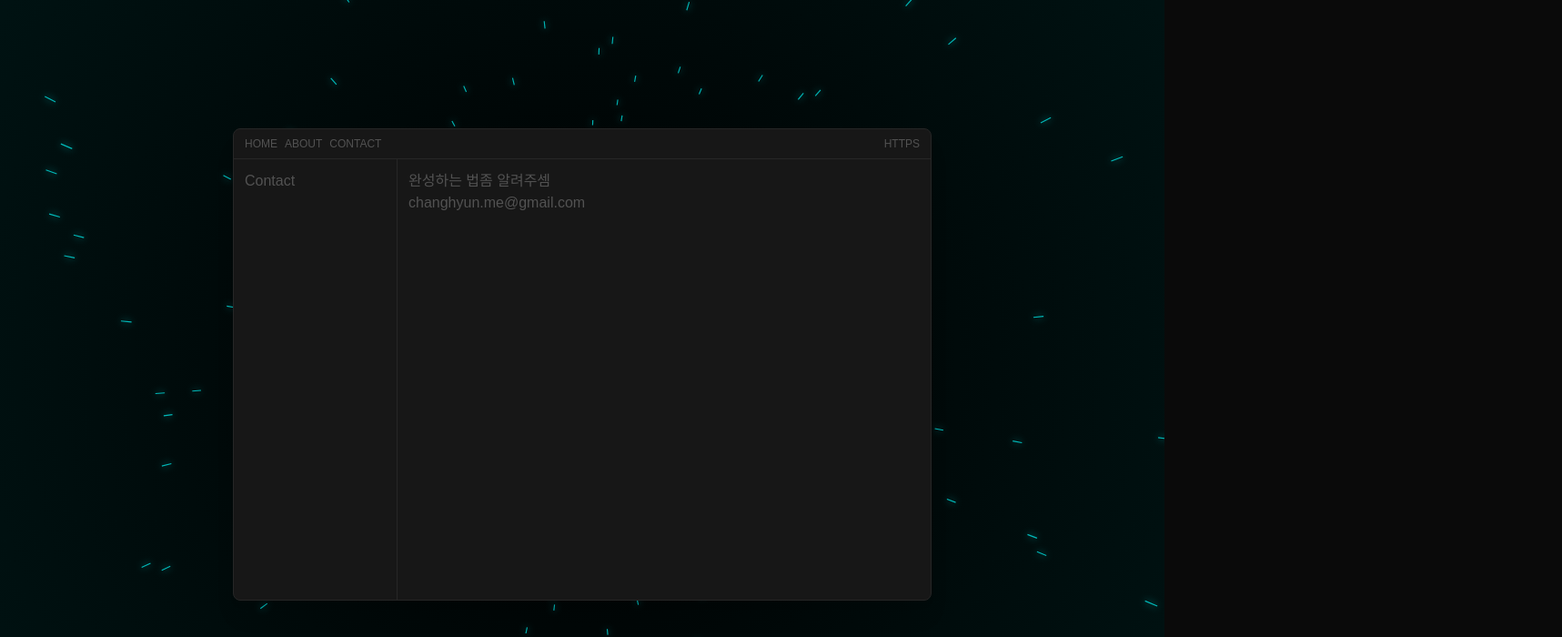
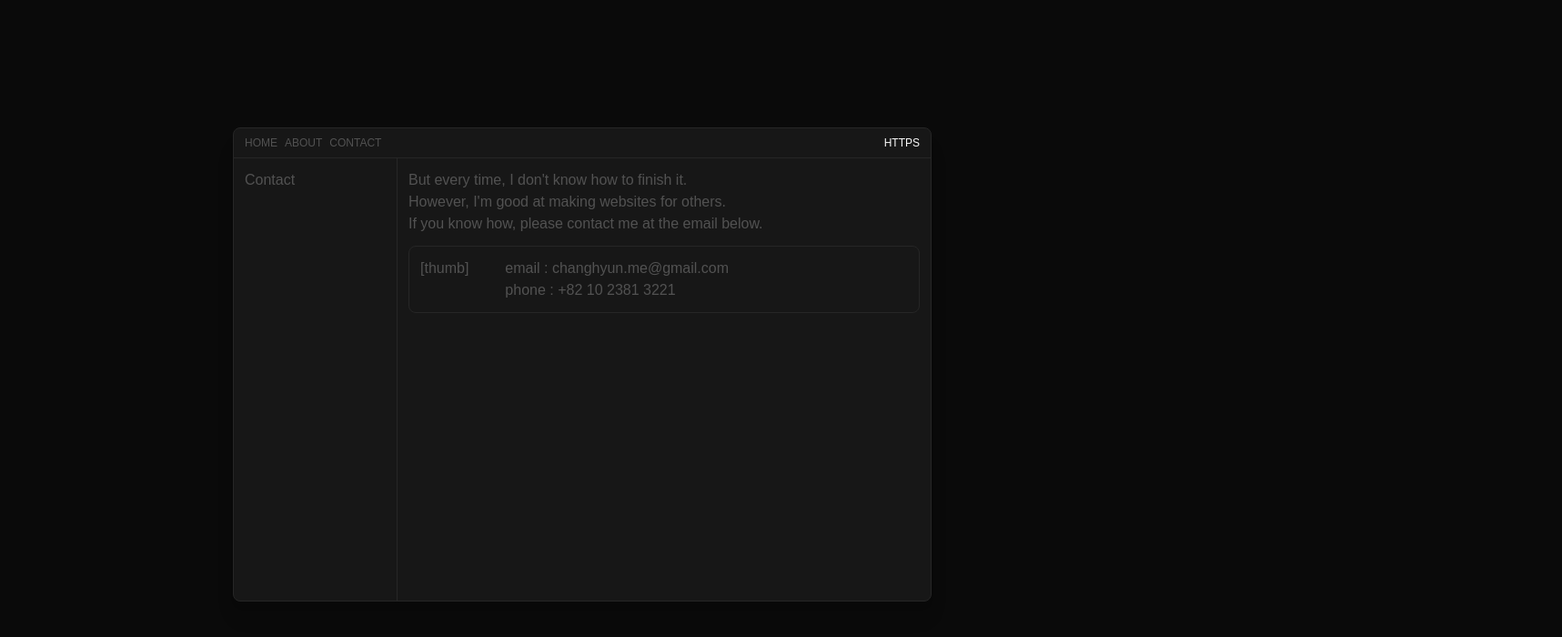
Before and after one commit to changhyunme/changhyun.me, a Next.js app: page /contact in a window 1280 px wide. Shown: the top 700 px of the page at 91% size, 1717 px wide, since content can reach past the window. Built offline with nearby package versions, Linux system fonts and the light colour scheme.

Commit message:
edit content

```diff
--- a/app/about/page.jsx
+++ b/app/about/page.jsx
@@ -1,17 +1,18 @@
-
-export default function About() {
+export default function Home()
+{
   return (
-    <div className="flex flex-col md:flex-row text-neutral-600">
-      <div className="w-screen md:w-[180px] md:border-r-1 border-neutral-800">
+    <div className="w-full flex flex-col md:flex-row text-neutral-600">
+      <div className="w-full md:w-[180px] md:border-r-1 border-neutral-800">
         <div className="p-3">
-          ABOUT
+          HOME
         </div>
       </div>
-      <div className="w-screen md:flex-1">
+      <div className="w-full h-full md:flex-1 md:h-[486px] md:overflow-scroll scrollbar-hide">
         <div className="p-3">
-          매일 만들고 까부수고...
+          <p>I've been constantly creating and breaking it down, over and over again.</p>
+          <p>Now, I really want to complete it once and for all.</p>
         </div>
       </div>
     </div>
   );
-  }
+}
--- a/app/contact/page.jsx
+++ b/app/contact/page.jsx
@@ -1,16 +1,30 @@
-import CodeBlock from '@/components/CodeBlock';
-export default function Contact()
+export default function Home()
 {
   return (
-    <div className="flex flex-col md:flex-row text-neutral-600">
-      <div className="w-screen md:w-[180px] md:border-r-1 border-neutral-800">
+    <div className="w-full flex flex-col md:flex-row text-neutral-600">
+      <div className="w-full md:w-[180px] md:border-r-1 border-neutral-800">
         <div className="p-3">
           Contact
         </div>
       </div>
-      <div className="w-screen md:flex-1">
-        <div className="relative p-3 space-y-8">
-          완성하는 법좀 알려주셈 <br/> changhyun.me@gmail.com
+      <div className="w-full h-full md:flex-1 md:h-[486px] md:overflow-scroll scrollbar-hide">
+        <div className="p-3">
+          <p>But every time, I don't know how to finish it.</p>
+          <p>However, I'm good at making websites for others.</p>
+          <p>If you know how, please contact me at the email below.</p>
+          <div className="flex flex-col md:flex-row md:gap-10
+                          border-1 border-neutral-800 p-3 mt-3 rounded-lg"
+          >
+            <div className="">
+              [thumb]
+            </div>
+            <div className="">
+              <ul>
+                <li>email : changhyun.me@gmail.com</li>
+                <li>phone : +82 10 2381 3221</li>
+              </ul>
+            </div>
+          </div>
         </div>
       </div>
     </div>
--- a/app/layout.jsx
+++ b/app/layout.jsx
@@ -1,5 +1,4 @@
 import "./globals.css";
-import Starfield from "../components/Starfield";
 import Fenster from "../components/Fenster";
 
 export const metadata = {
@@ -11,10 +10,9 @@ export default function RootLayout({ children }) {
   return (
     <html>
       <body>
-        <div className="relative w-screen h-screen p-5
+        <div className="relative w-screen min-h-screen p-5
                         flex md:items-center justify-center"
         >
-          <Starfield />
           <Fenster>
             {children}
           </Fenster>
--- a/app/page.jsx
+++ b/app/page.jsx
@@ -1,16 +1,17 @@
-
 export default function Home()
 {
   return (
-    <div className="flex flex-col md:flex-row text-neutral-600">
-      <div className="w-screen md:w-[180px] md:border-r-1 border-neutral-800">
+    <div className="w-full flex flex-col md:flex-row text-neutral-600">
+      <div className="w-full md:w-[180px] md:border-r-1 border-neutral-800">
         <div className="p-3">
           HOME
         </div>
       </div>
-      <div className="w-screen md:flex-1">
+      <div className="w-full h-full md:flex-1 md:h-[486px] md:overflow-scroll scrollbar-hide">
         <div className="p-3">
-          12년째 완성이 안되고있음
+          <h1>My Embarrassing Personal Homepage</h1>
+          <p>Hello, I'm Changhyun.</p>
+          <p>I've been building my homepage for almost 10 years.</p>
         </div>
       </div>
     </div>
--- a/components/CodeBlock.jsx
+++ /dev/null
@@ -1,29 +0,0 @@
-'use client';
-
-import { useState } from 'react';
-
-export default function CodeBlock({ code, language = 'javascript' }) {
-  const [copied, setCopied] = useState(false);
-
-  const handleCopy = async () => {
-    await navigator.clipboard.writeText(code);
-    setCopied(true);
-    setTimeout(() => setCopied(false), 2000);
-  };
-
-  return (
-    <div className="relative text-xs bg-neutral-900 text-green-400 rounded p-4 overflow-x-auto max-w-full box-border">
-      <button
-        onClick={handleCopy}
-        className="absolute top-2 right-2 bg-neutral-700 text-white text-sm px-2 py-1 rounded hover:bg-neutral-600"
-      >
-        {copied ? 'Copied!' : 'Copy'}
-      </button>
-      <pre className="w-full whitespace-pre-wrap tab-[2]">
-        <code className="w-full block">
-          {code}
-        </code>
-      </pre>
-    </div>
-  );
-}
--- a/components/Fenster.jsx
+++ b/components/Fenster.jsx
@@ -1,38 +1,41 @@
+import Link from 'next/link';
+
 // A JSX Document by Changhyun Cho
 // Fenster v1.0.0 in 2025
 
+const navItems = [
+    { name: "home", href: "/" },
+    { name: "about", href: "/about" },
+    { name: "contact", href: "/contact" },
+];
+
 const Fenster = ( {children} ) => {
     return (
-        <div className="relative w-full  md:w-3xl md:min-h-[519px]
+        <div className="relative w-full md:w-3xl md:min-h-[519px]
                         flex flex-col
                         border-1 border-neutral-800 rounded-lg shadow-inner-2xl shadow-xl
                         bg-neutral-900"
         >
             <div className="flex px-3 py-2 border-b-1
-                          border-neutral-800 text-neutral-600 text-xs"
+                          border-neutral-800 text-xs"
             >
                 <ul className="flex flex-row gap-2 uppercase">
-                    <li className="hover:text-neutral-600/50 cursor-pointer">
-                        <a href="/">
-                            home
-                        </a>
-                    </li>
-                    <li className="hover:text-neutral-600/50 cursor-pointer">
-                        <a href="/about">
-                            about
-                        </a>
-                    </li>
-                    <li className="hover:text-neutral-600/50 cursor-pointer">
-                        <a href="/contact">
-                            contact
-                        </a>
-                    </li>
+                    {navItems.map((item) => (
+                        <li className="text-neutral-600 hover:text-neutral-600/50
+                                        cursor-pointer"
+                            key={item.href}
+                        >
+                            <Link href={item.href}>
+                                {item.name}
+                            </Link>
+                        </li>
+                    ))}
                 </ul>
                 <div className="ml-auto uppercase">
                     HTTPS
                 </div>
             </div>
-            <div className="relative flex-1 flex">
+            <div className="relative flex-1 flex md:h-full">
                 {children}
             </div>
         </div>
--- a/components/Starfield.jsx
+++ b/components/Starfield.jsx
@@ -1,7 +1,9 @@
 "use client";
 import { useRef, useEffect } from "react";
 
-export default function Starfield({ isActive = true }) {
+// 다 좋은데 성능이슈가 큼!
+
+export default function Starfield({ isActive = false }) {
   const canvasRef = useRef(null);
   const stars = useRef([]);
 
--- a/components/TerminalOutput.jsx
+++ /dev/null
@@ -1,7 +0,0 @@
-export default function TerminalOutput({ output }) {
-    return (
-      <pre className="bg-black text-green-500 p-4 rounded font-mono overflow-x-auto">
-        {output}
-      </pre>
-    );
-  }
```
